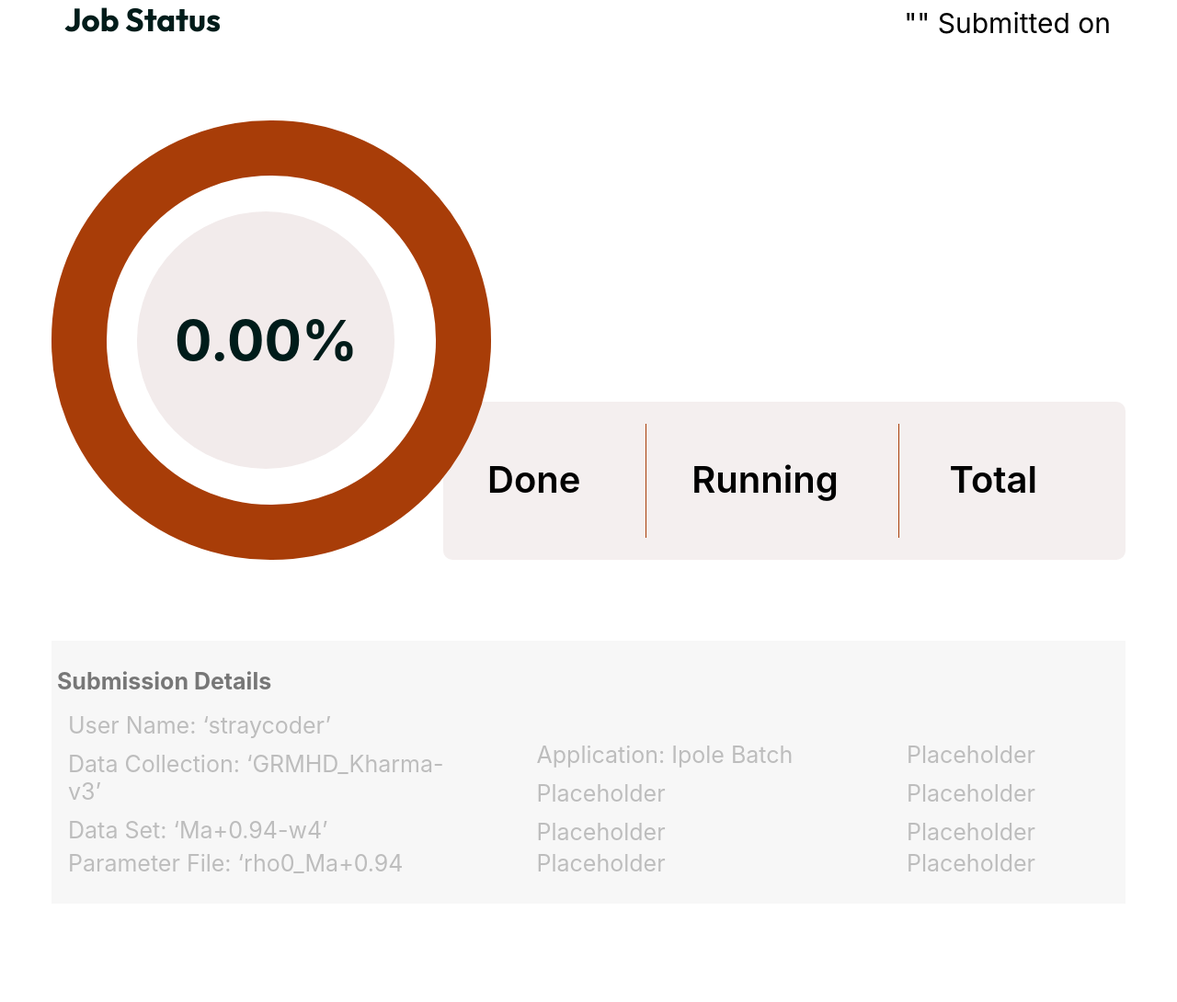
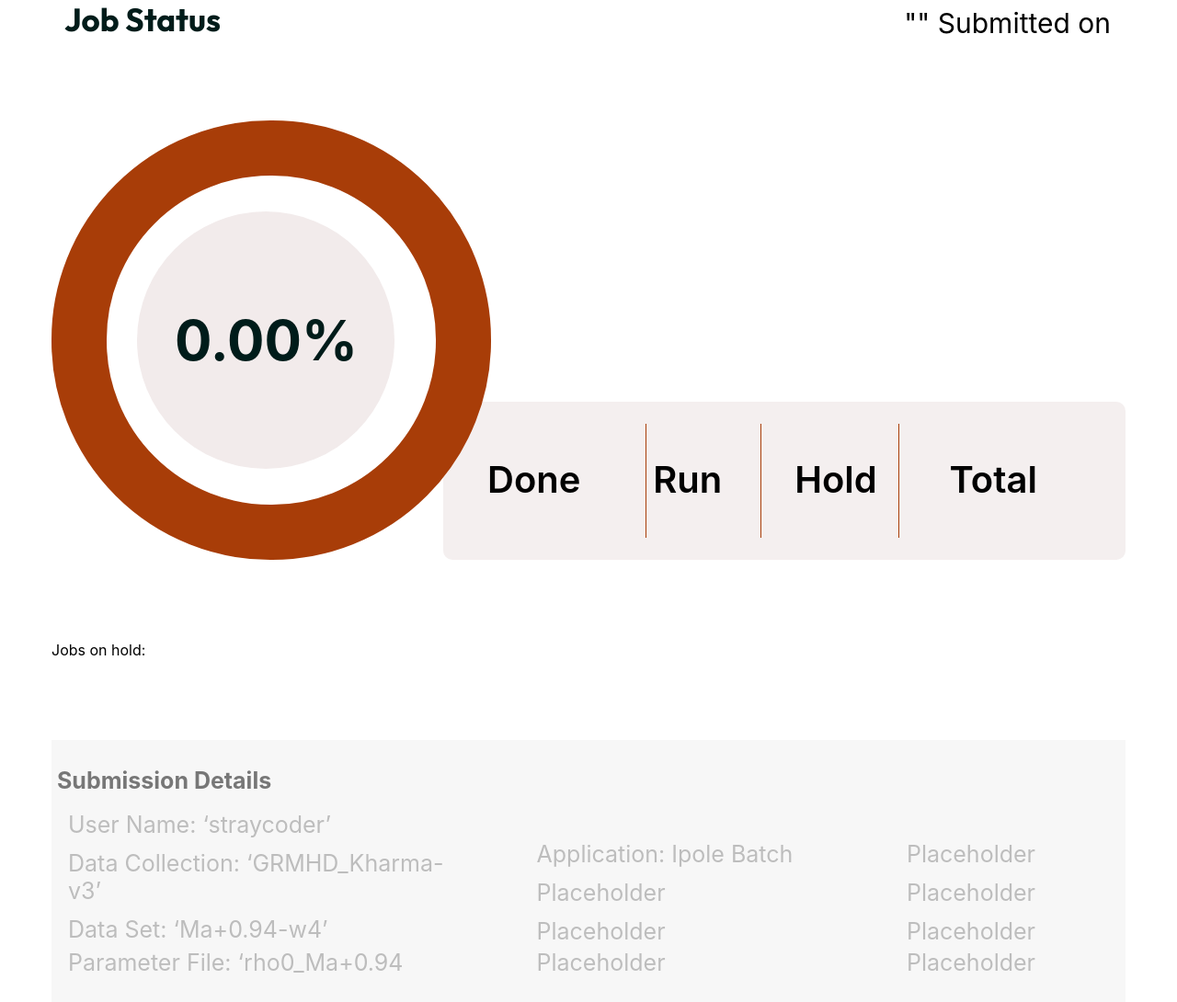
Before and after one commit to SciGaP/eht_htcondor_gateway, a Flask app: template app/templates/EHTGatewayJobStatus.html in a window 1280 px wide. Shown: the part 126-1216 px from the top of the page at 92% size. Before the commit the page ends 1076 px from the top, so only its background shows below. Run offline with Flask 3, Linux system fonts and the light colour scheme; the template is opened without the code that fills it, so the values that code supplies are empty; some web fonts are replaced.

Commit message:
add hold

```diff
--- a/app/static/ehtjobstatus/css/EHTGatewayJobStatus.css
+++ b/app/static/ehtjobstatus/css/EHTGatewayJobStatus.css
@@ -238,7 +238,12 @@
 
 .zipcode-1 {
   color: var(--gray_900) !important;
-  margin-left: 140px;
+  margin-left: 110px;
+}
+
+.zipcode-2 {
+  color: var(--gray_900) !important;
+  margin-left: 20px;
 }
 
 .rowline108_one {
--- a/app/templates/EHTGatewayJobStatus.html
+++ b/app/templates/EHTGatewayJobStatus.html
@@ -45,19 +45,22 @@
                     <div class="columndone">
                       <div class="rowdone">
                         <h3 class="done ui heading size-headinglg">Done</h3>
-                        <h4 class="ui heading size-headinglg">Running</h4>
-                        <h5 class="total ui heading size-headinglg">Total</h5>
+                        <h3 class="ui heading size-headinglg">Run</h3>
+                        <h3 class="ui heading size-headinglg">Hold</h3>
+                        <h3 class="total ui heading size-headinglg">Total</h3>
                       </div>
                       <div class="row_one">
                         <p class="class-55twentynine ui text size-textmd">{{message['status']['DONE']}}</p>
                         <div class="rowzipcode">
                           <p class="zipcode-1 ui text size-textmd">{{message['status']['RUN']}}</p>
+                          <p class="zipcode-2 ui text size-textmd">{{message['status']['HOLD']}}</p>
                           <p class="class-55twentynine ui text size-textmd">{{message['status']['TOTAL']}}</p>
                         </div>
                       </div>
                     </div>
                     <div class="rowline108_one">
                       <div class="line108_one"></div>
+                      <div class="line109_one"></div>
                       <div class="line109_one"></div>
                     </div>
                   </div>
@@ -66,6 +69,7 @@
                   <h6 class="class-55twentynine ui heading size-headingxl">{{ '%0.2f' | format(message["outputs"]["num"]/message['job']['expectedOutput']*100.0) }}%</h6>
                 </div>
               </div>
+              Jobs on hold: {{message['status']['HOLD']}}
             </div>
           </div>
           <div class="stacksubmission container-xs">
```
